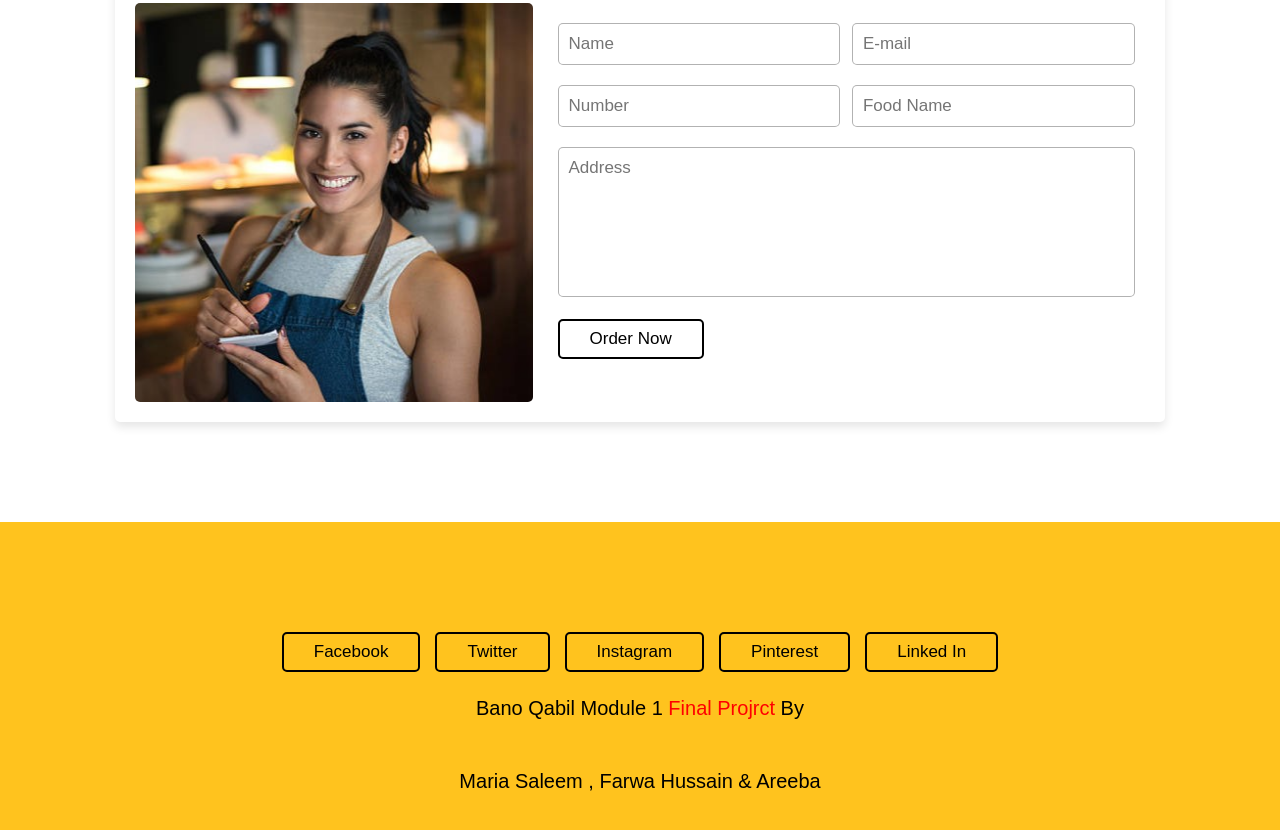
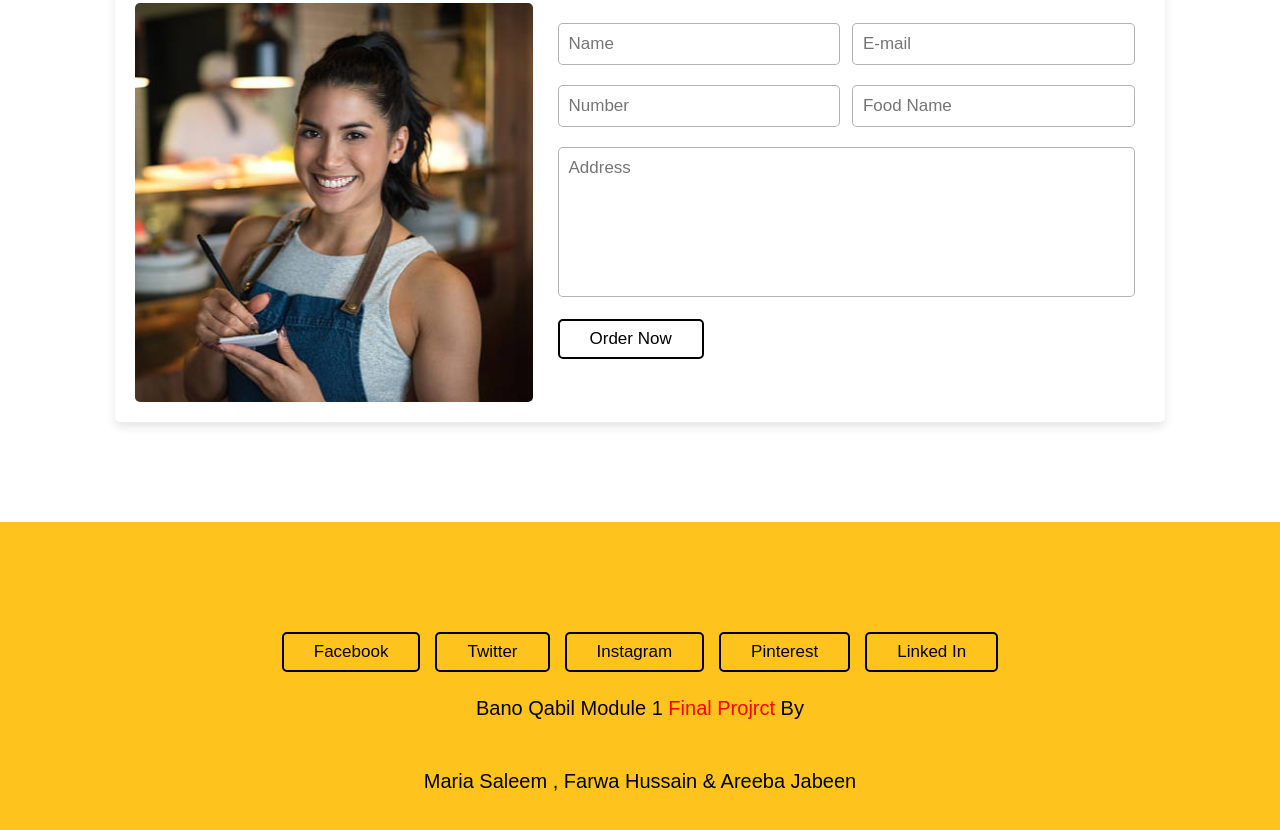
Before and after one commit to farwahussain/TastyEatz, a plain HTML site: page index.html in a window 1280 px wide. Shown: the part 5234-6064 px from the top of the page. Drawn offline with Linux system fonts and the light colour scheme.

Commit message:
Update index.html

```diff
--- a/index.html
+++ b/index.html
@@ -445,7 +445,7 @@
         </div>
 
         <h1 class="credit">Bano Qabil Module 1 <span>Final Projrct</span> By</h1>
-        <h1 class="credit">Maria Saleem , Farwa Hussain & Areeba </h1>
+        <h1 class="credit">Maria Saleem , Farwa Hussain & Areeba Jabeen </h1>
 
      </section>
 
```
